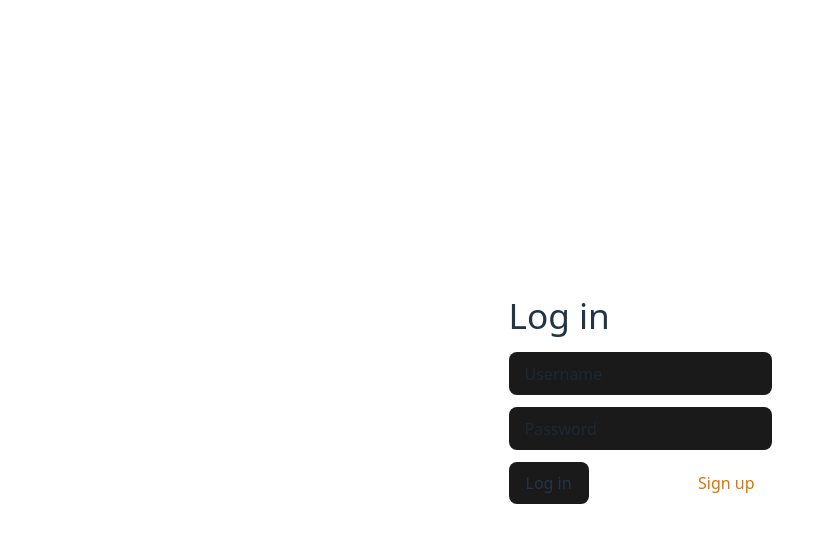
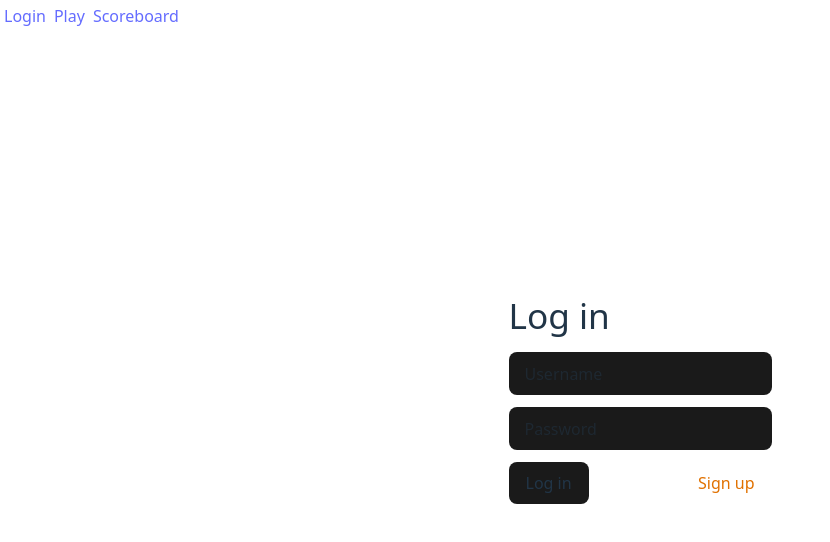
Before and after one commit to Caprpar/Farmers-Market, a Svelte app in the folder frontend/: page / in a window 1280 px wide. Shown: the top 542 px of the page, without its empty margins (0-830 px from the left). Built offline with nearby package versions, Linux system fonts and the light colour scheme.

Commit message:
add routing

```diff
--- a/frontend/package.json
+++ b/frontend/package.json
@@ -26,6 +26,7 @@
     "@tailwindcss/vite": "^4.1.17",
     "dotenv": "^17.2.3",
     "jsonwebtoken": "^9.0.3",
+    "svelte-spa-router": "^4.0.1",
     "tailwindcss": "^4.1.17"
   }
 }
--- a/frontend/src/App.svelte
+++ b/frontend/src/App.svelte
@@ -1,9 +1,20 @@
 <script lang="ts">
-  import svelteLogo from "./assets/svelte.svg";
-  import viteLogo from "/vite.svg";
-  import LoginForm from "./lib/LoginForm.svelte";
+  import Router from "svelte-spa-router";
+  import Home from "./routes/Home.svelte";
+  import Play from "./routes/Play.svelte";
+  import Scoreboard from "./routes/Scoreboard.svelte";
+  const routes = {
+    "/": Home,
+    "/play": Play,
+    "/scoreboard": Scoreboard,
+  };
 </script>
 
-<main>
-  <LoginForm signUpForm={false} />
-</main>
+<div class="absolute top-1 left-1">
+  <ul class="flex gap-2">
+    <ol><a href="#/">Login</a></ol>
+    <ol><a href="#/play">Play</a></ol>
+    <ol><a href="#/scoreboard">Scoreboard</a></ol>
+  </ul>
+</div>
+<Router {routes} />
```
Also changed, not shown: 1 other file (tests, documents, lock files or other folders).
